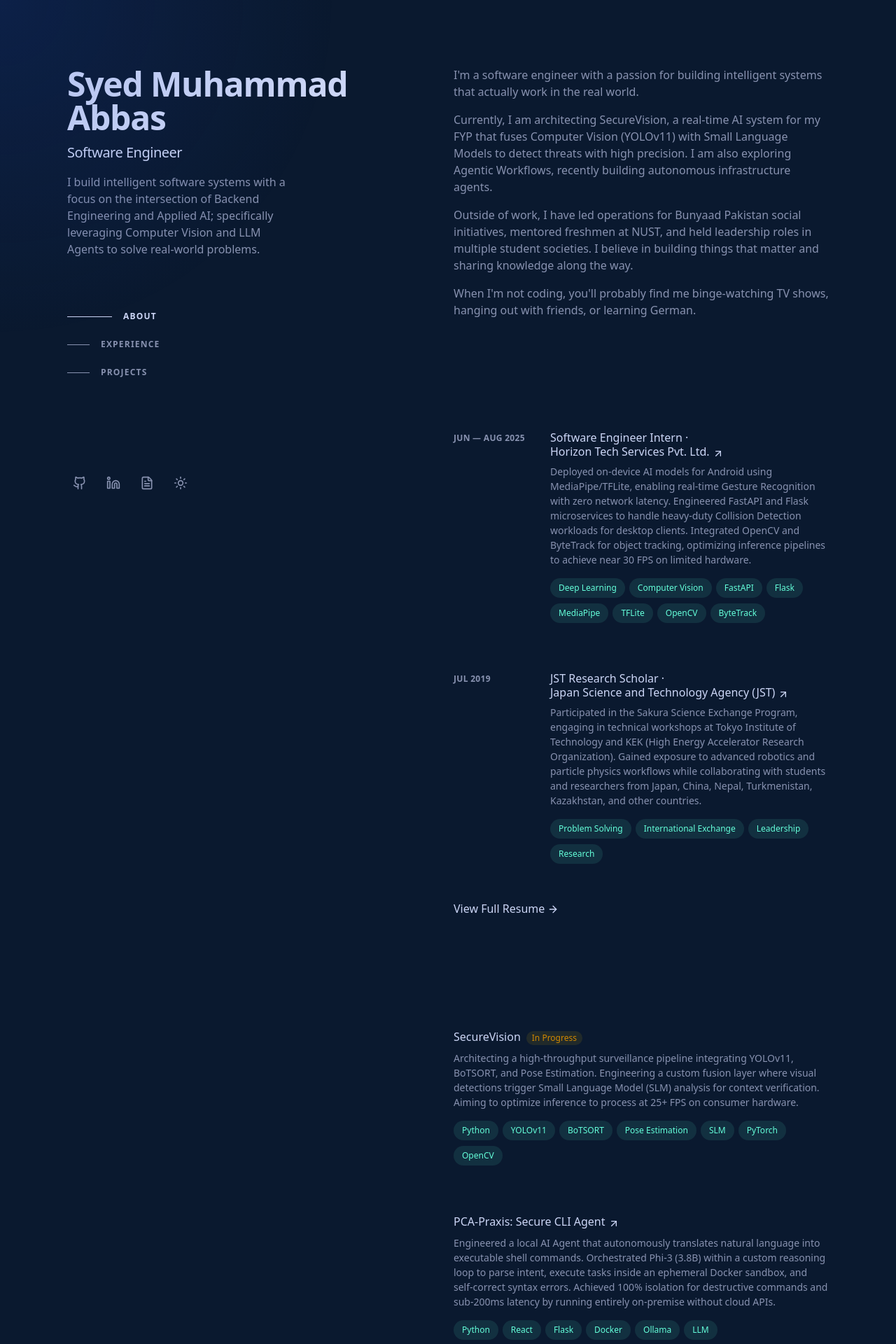
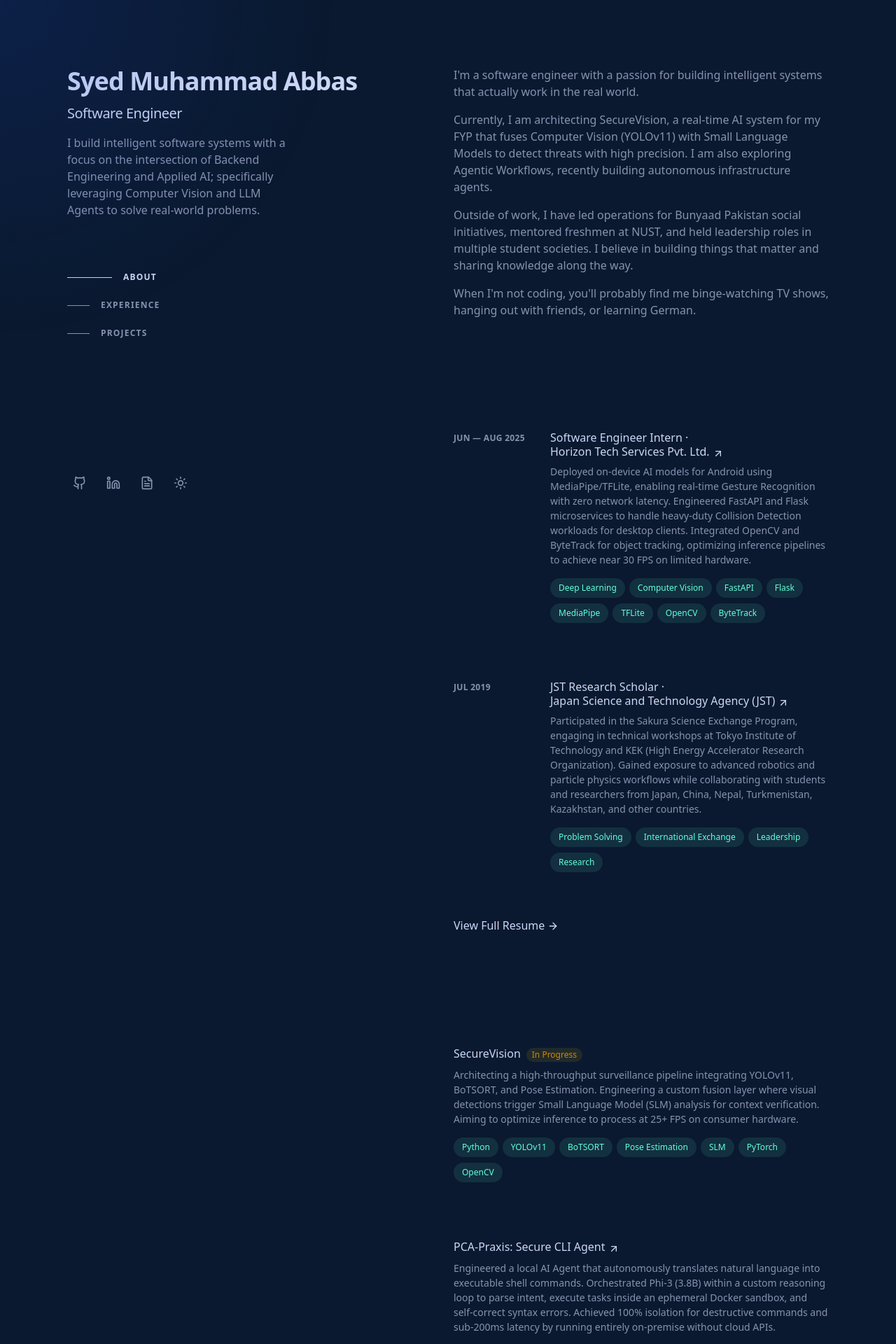
Before and after one commit to sm-abbas19/portfolio, a Next.js app: page / in a window 1280 px wide. Shown: the top 1920 px of the page at 70% size. Built offline with nearby package versions, Linux system fonts and the light colour scheme.

Commit message:
Minor improvements

```diff
--- a/src/app/globals.css
+++ b/src/app/globals.css
@@ -35,6 +35,11 @@ body {
   background-color: var(--navy);
   color: var(--slate);
   transition: background-color 0.3s ease, color 0.3s ease;
+}
+*,
+*::before,
+*::after {
+  transition: color 0.3s ease, background-color 0.3s ease, border-color 0.3s ease;
 }
 
 ::selection {
--- a/src/components/About.tsx
+++ b/src/components/About.tsx
@@ -5,10 +5,10 @@ export default function About() {
       className="mb-16 scroll-mt-16 md:mb-24 lg:mb-36 lg:scroll-mt-24"
       aria-label="About me"
     >
-      <div className="sticky top-0 z-20 -mx-6 mb-4 w-screen bg-[var(--navy)]/75 px-6 py-5 backdrop-blur md:-mx-12 md:px-12 lg:sr-only lg:relative lg:top-auto lg:mx-auto lg:w-full lg:px-0 lg:py-0 lg:opacity-0">
-        <h2 className="text-sm font-bold uppercase tracking-widest text-[var(--lightest-slate)] lg:sr-only">
-          About
-        </h2>
+      <div className="sticky top-0 z-20 -mx-6 mb-4 w-screen bg-[var(--navy)] px-6 py-5 md:-mx-12 md:px-12 lg:sr-only lg:relative lg:top-auto lg:mx-auto lg:w-full lg:px-0 lg:py-0 lg:opacity-0 transition-colors duration-300">
+        <h2 className="text-sm font-bold uppercase tracking-widest text-[var(--lightest-slate)] transition-colors duration-300 lg:sr-only">
+        About
+      </h2>
       </div>
 
       <div className="text-[var(--slate)]">
--- a/src/components/Experience.tsx
+++ b/src/components/Experience.tsx
@@ -18,7 +18,7 @@ export default function Experience() {
         <ol className="group/list">
           {experiences.map((exp) => (
             <li key={exp.id} className="mb-12">
-              <div className="experience-card group relative grid gap-4 pb-1 transition-all sm:grid-cols-8 sm:gap-8 md:gap-4 lg:hover:!opacity-100 lg:group-hover/list:opacity-50 rounded-lg p-4 -mx-4">
+              <div className="experience-card group relative grid gap-4 transition-all sm:grid-cols-8 sm:gap-8 md:gap-4 lg:hover:!opacity-100 lg:group-hover/list:opacity-50 rounded-lg p-4 -mx-4">
                 <header
                   className="z-10 mb-2 mt-1 text-xs font-semibold uppercase tracking-wide text-[var(--slate)] sm:col-span-2"
                   aria-label={exp.dateRange}
--- a/src/components/Header.tsx
+++ b/src/components/Header.tsx
@@ -48,7 +48,7 @@ export default function Header({ activeSection }: HeaderProps) {
   return (
     <header className="lg:sticky lg:top-0 lg:flex lg:max-h-screen lg:w-1/2 lg:flex-col lg:justify-between lg:py-24">
       <div>
-        <h1 className="text-4xl font-bold tracking-tight text-[var(--lightest-slate)] sm:text-5xl">
+        <h1 className="text-3xl font-bold tracking-tight text-[var(--lightest-slate)] sm:text-4xl">
           <a href="/">Syed Muhammad Abbas</a>
         </h1>
         <h2 className="mt-3 text-lg font-medium tracking-tight text-[var(--lightest-slate)] sm:text-xl">
--- a/src/components/Projects.tsx
+++ b/src/components/Projects.tsx
@@ -20,7 +20,7 @@ export default function Projects() {
         <ol className="group/list">
           {featuredProjects.map((project) => (
             <li key={project.id} className="mb-12">
-              <div className="project-card group relative pb-1 transition-all lg:hover:!opacity-100 lg:group-hover/list:opacity-50 rounded-lg p-4 -mx-4">
+              <div className="project-card group relative gap-4 transition-all lg:hover:!opacity-100 lg:group-hover/list:opacity-50 rounded-lg p-4 -mx-4">
                 <div className="z-10">
                   <h3>
                     <a
--- a/src/components/TechStack.tsx
+++ b/src/components/TechStack.tsx
@@ -20,11 +20,17 @@ export default function TechStack() {
       className="mb-16 scroll-mt-16 md:mb-24 lg:mb-36 lg:scroll-mt-24"
       aria-label="Tech Stack"
     >
-      <div className="sticky top-0 z-20 -mx-6 mb-4 w-screen bg-[var(--navy)]/75 px-6 py-5 backdrop-blur md:-mx-12 md:px-12 lg:relative lg:top-auto lg:mx-auto lg:w-full lg:px-0 lg:py-0 lg:mb-6">
-        <h2 className="text-sm font-bold uppercase tracking-widest text-[var(--lightest-slate)]">
+      {/* Mobile sticky header */}
+      <div className="sticky top-0 z-20 -mx-6 mb-4 w-screen bg-[var(--navy)]/75 px-6 py-5 backdrop-blur md:-mx-12 md:px-12 lg:sr-only lg:relative lg:top-auto lg:mx-auto lg:w-full lg:px-0 lg:py-0 lg:opacity-0">
+        <h2 className="text-sm font-bold uppercase tracking-widest text-[var(--lightest-slate)] lg:sr-only">
           Tech Stack
         </h2>
       </div>
+
+      {/* Desktop heading */}
+      <h2 className="hidden lg:block text-sm font-bold uppercase tracking-widest text-[var(--lightest-slate)] mb-6">
+        Tech Stack
+      </h2>
 
       <div>
         <ul className="flex flex-wrap gap-2">
```
